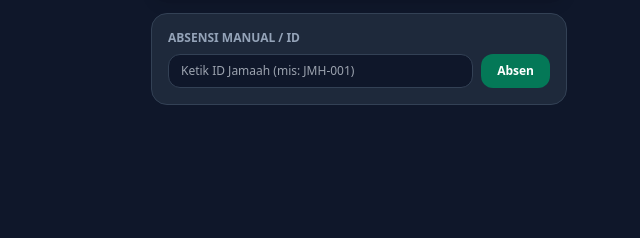
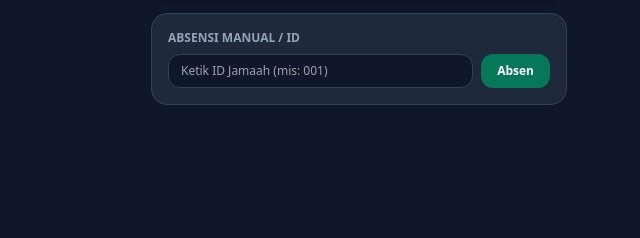
Before and after one commit to iqbalrosyid9-create/Absensi-Jamaah, a plain HTML site: page index.html in a window 1280 px wide. Shown: the part 463-701 px from the top of the page, 281-921 px from the left. Drawn offline with nearby package versions, Linux system fonts and the light colour scheme.

Commit message:
Update index.html

```diff
--- a/index.html
+++ b/index.html
@@ -90,7 +90,7 @@
       <div class="bg-slate-800 rounded-2xl p-4 border border-slate-700">
         <h2 class="text-xs font-semibold text-slate-400 mb-2">ABSENSI MANUAL / ID</h2>
         <div class="flex space-x-2">
-          <input type="text" id="manual-id-input" placeholder="Ketik ID Jamaah (mis: JMH-001)" class="flex-1 bg-slate-900 border border-slate-700 rounded-xl px-3 py-2 text-xs focus:outline-none focus:border-emerald-500 text-slate-100">
+          <input type="text" id="manual-id-input" placeholder="Ketik ID Jamaah (mis: 001)" class="flex-1 bg-slate-900 border border-slate-700 rounded-xl px-3 py-2 text-xs focus:outline-none focus:border-emerald-500 text-slate-100">
           <button id="btn-manual-submit" class="bg-emerald-700 hover:bg-emerald-600 active:bg-emerald-800 px-4 py-2 rounded-xl text-xs font-semibold text-white">
             Absen
           </button>
```
